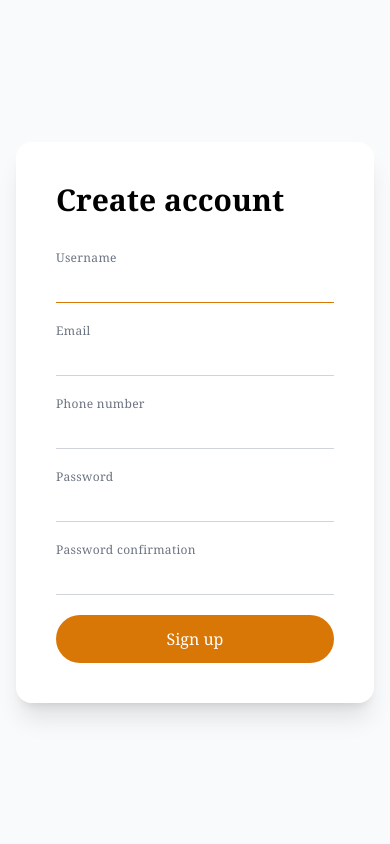
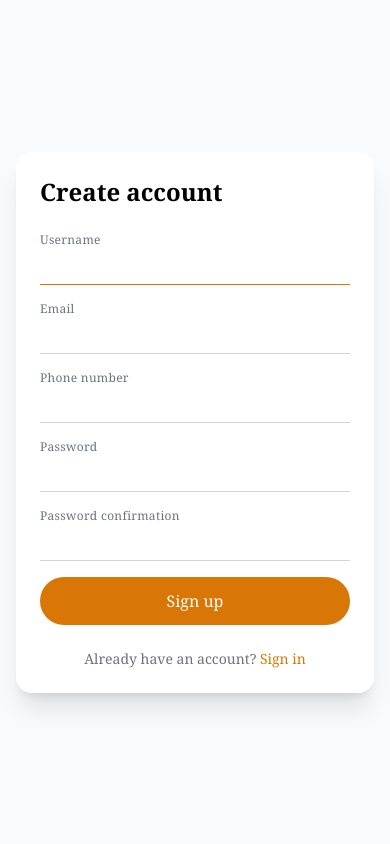
Before and after one commit to raheelhassangit/Lost_Found_Network, a Django app: page /accounts/signup/ in a window 390 px wide. Run offline with Django 5.2, Linux system fonts and the light colour scheme; some libraries are stand-ins or nearby versions.

Commit message:
Accounts templats fixed

```diff
--- a/accounts/templates/accounts/signup.html
+++ b/accounts/templates/accounts/signup.html
@@ -2,13 +2,13 @@
 {% load widget_tweaks %}
 {% block title %}Sign Up — Lost & Found Network{% endblock %}
 {% block content %}
-<div class="min-h-screen flex items-center justify-center px-4">
-    <div class="flex w-full max-w-3xl rounded-2xl overflow-hidden shadow-xl">
+<div class="min-h-screen flex items-center justify-center px-4 py-8">
+    <div class="flex flex-col md:flex-row w-full max-w-3xl rounded-2xl overflow-hidden shadow-xl">
 
-        <div class="w-full md:w-3/5 bg-white p-10">
-            <h1 class="text-3xl font-bold mb-8">Create account</h1>
+        <div class="w-full md:w-3/5 bg-white p-6 sm:p-10">
+            <h1 class="text-2xl sm:text-3xl font-bold mb-6 sm:mb-8">Create account</h1>
 
-            <form method="post" class="space-y-5">
+            <form method="post" class="space-y-4 sm:space-y-5">
                 {% csrf_token %}
                 {% for field in form %}
                 <div>
@@ -24,6 +24,11 @@
                     Sign up
                 </button>
             </form>
+
+            <p class="md:hidden text-center text-sm text-gray-500 mt-6">
+                Already have an account?
+                <a href="{% url 'accounts:login' %}" class="text-amber-600 font-medium">Sign in</a>
+            </p>
         </div>
 
         <div class="hidden md:flex w-2/5 bg-stone-700 text-white flex-col items-center justify-center p-8 text-center space-y-4">
```
Also changed, not shown: accounts/templates/accounts/login.html (+10 -5 lines).
